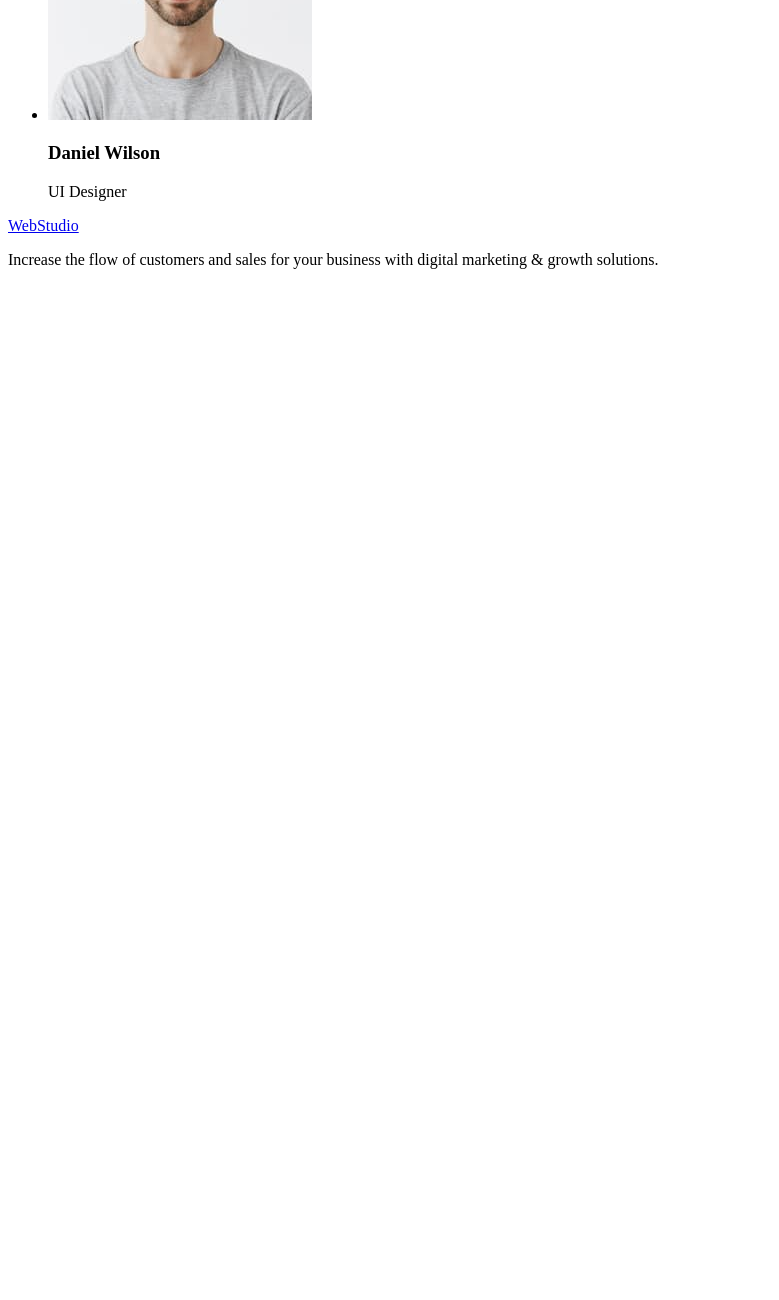
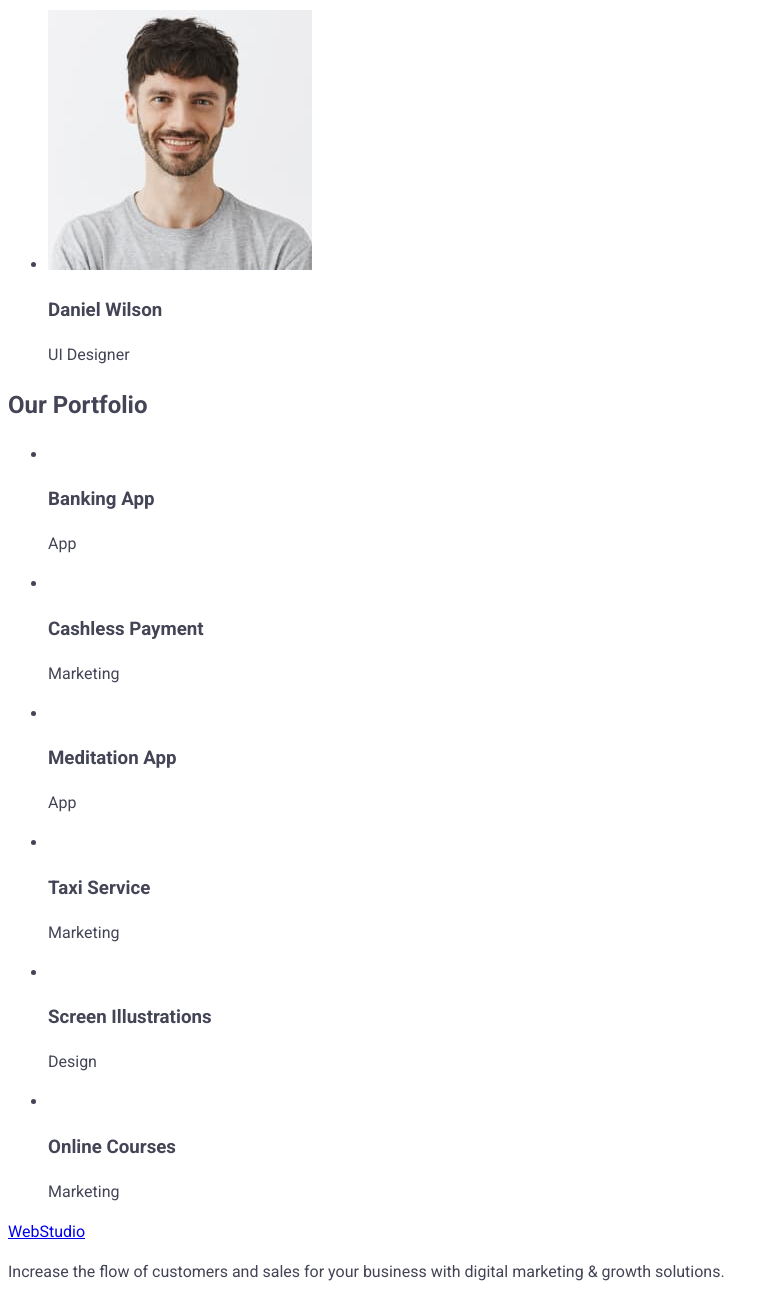
Before and after one commit to Vanlsh/goit-markup-hw-02, a plain HTML site: page index.html in a window 1280 px wide. Shown: the part 1825-3125 px from the top of the page, without its empty margins (0-779 px from the left). Before the commit the page ends 2110 px from the top, so only its background shows below. Drawn offline with Linux system fonts and the light colour scheme.

```diff
--- /dev/null
+++ b/css/style.css
@@ -0,0 +1,8 @@
+body {
+  font-family: "Roboto", sans-serif;
+  font-size: 400;
+  color: rgba(67, 68, 85, 1);
+  background-color: #ffffff;
+  font-size: 16px;
+  line-height: 1.5;
+}
--- a/index.html
+++ b/index.html
@@ -4,6 +4,11 @@
     <meta charset="UTF-8" />
     <meta name="viewport" content="width=device-width, initial-scale=1.0" />
     <title>WebStudio</title>
+    <link
+      href="https://fonts.googleapis.com/css2?family=Raleway:wght@700&family=Roboto:wght@400;500;700&display=swap"
+      rel="stylesheet"
+    />
+    <link rel="stylesheet" href="./css/style.css" />
   </head>
   <body>
     <header>
@@ -89,6 +94,41 @@
           </li>
         </ul>
       </section>
+      <section class="portfolio">
+        <h2>Our Portfolio</h2>
+        <ul>
+          <li>
+            <img src="" alt="" />
+            <h3>Banking App</h3>
+            <p>App</p>
+          </li>
+          <li>
+            <img src="" alt="" />
+            <h3>Cashless Payment</h3>
+            <p>Marketing</p>
+          </li>
+          <li>
+            <img src="" alt="" />
+            <h3>Meditation App</h3>
+            <p>App</p>
+          </li>
+          <li>
+            <img src="" alt="" />
+            <h3>Taxi Service</h3>
+            <p>Marketing</p>
+          </li>
+          <li>
+            <img src="" alt="" />
+            <h3>Screen Illustrations</h3>
+            <p>Design</p>
+          </li>
+          <li>
+            <img src="" alt="" />
+            <h3>Online Courses</h3>
+            <p>Marketing</p>
+          </li>
+        </ul>
+      </section>
     </main>
     <footer>
       <a href="./index.html">WebStudio</a>
```
Also changed, not shown: images/bank-app.jpg (added), images/cashless-payment.jpg (added), images/girl-with-phone.jpg (added), images/meditation-app.jpg (added), images/screen-illustrations.jpg (added), images/taxi.jpg (added), 1 other file.
